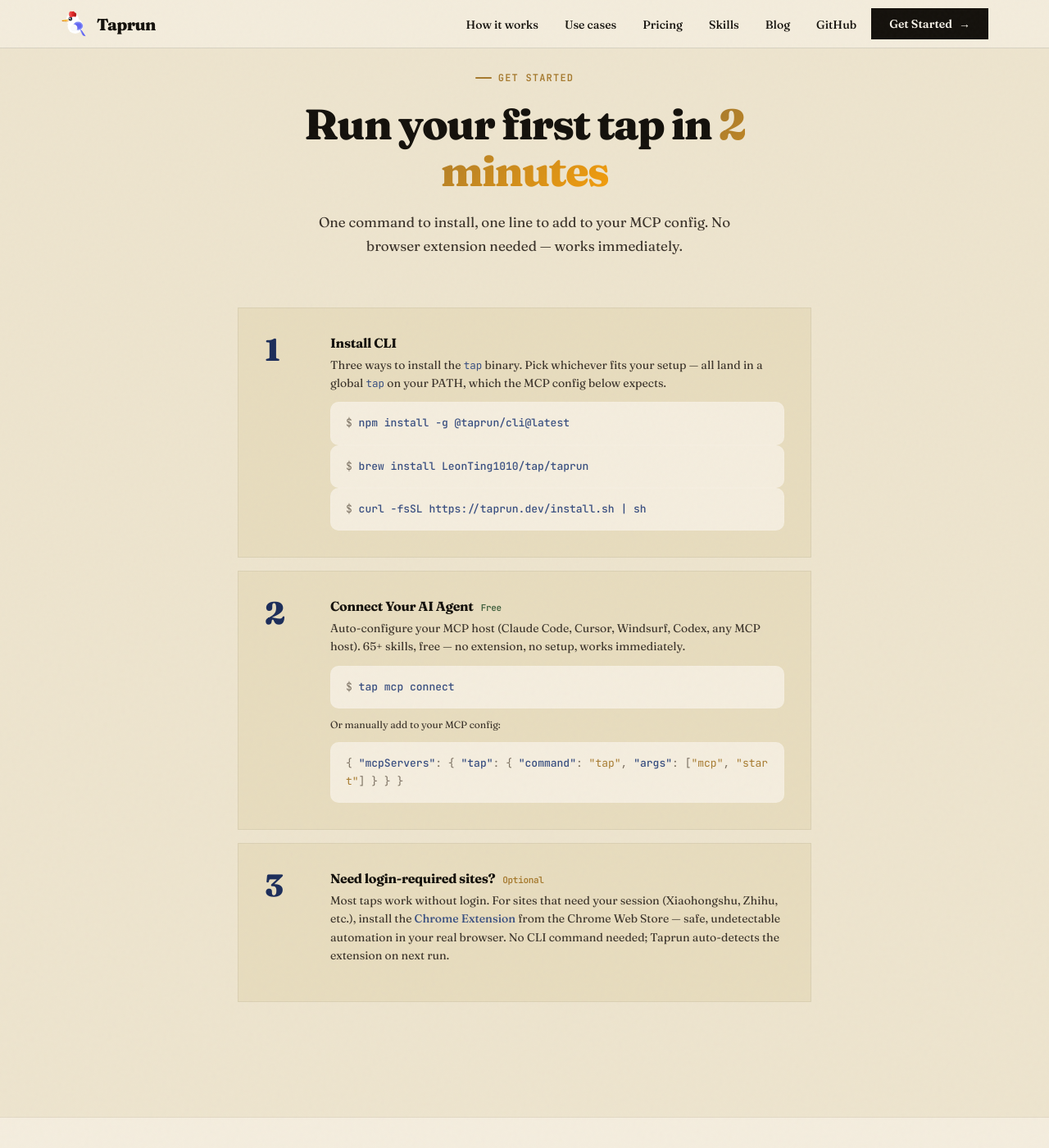
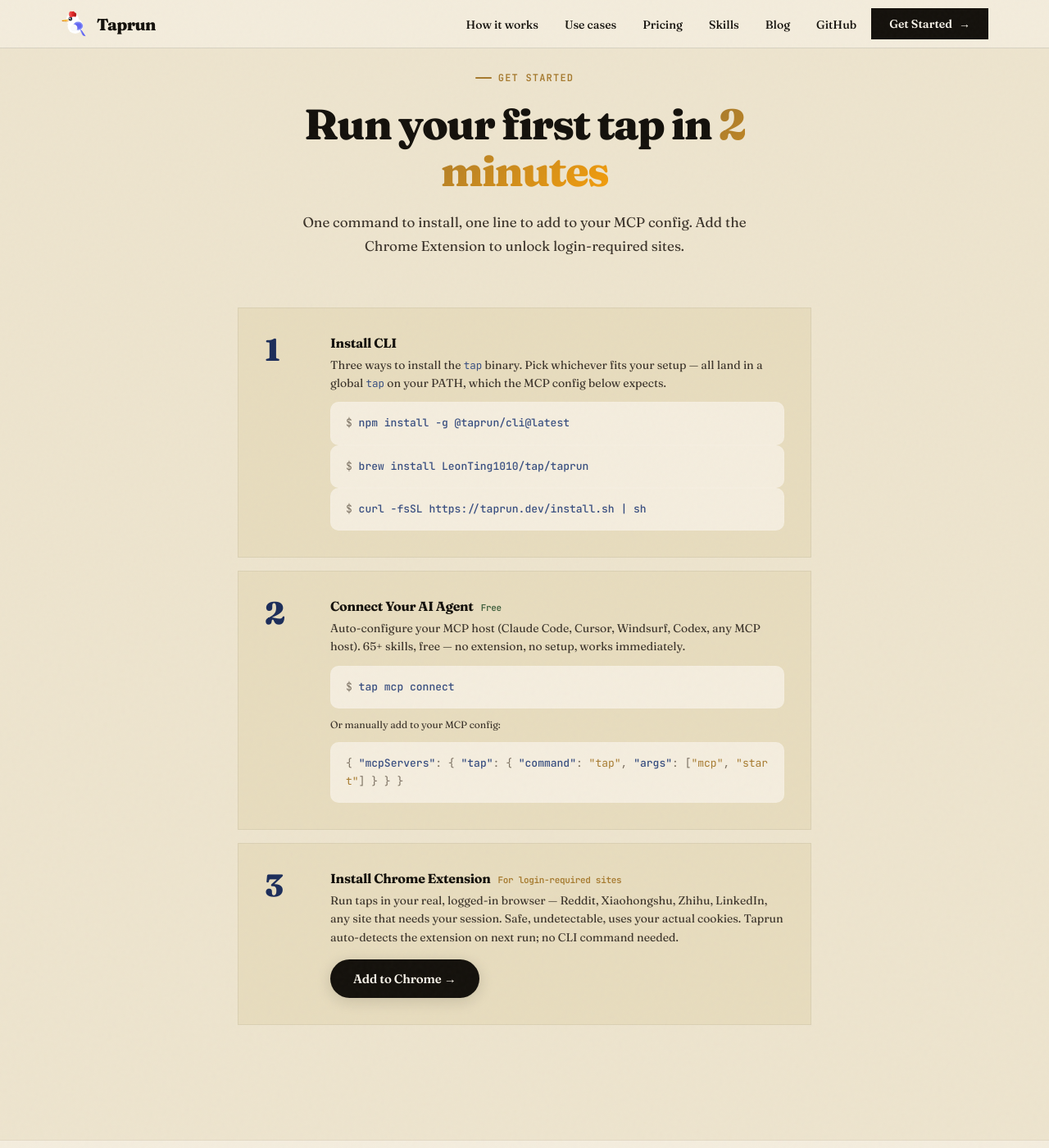
Before and after one commit to LeonTing1010/tap, a Jekyll site: the page docs/index.html, which Jekyll copies as it is, in a window 1280 px wide and 1400 px high, scrolled down 4427 px. Shown: the whole window at 82% size. Built offline with Jekyll 4.4.1, drawn with Linux system fonts in a browser that asks for light colours.

Commit message:
site: promote Chrome Extension from footnote to hero CTA + install step
Hero gets a secondary "Chrome Extension →" ghost CTA alongside Install/Browse/GitHub.
Install Step 3 reframed from "Optional / edge case" into an action-led card with an
"Add to Chrome →" primary button, and the section description no longer contradicts
it with "No browser extension needed."

Co-Authored-By: Claude Opus 4.7 (1M context) <noreply@anthropic.com>

```diff
--- a/docs/index.html
+++ b/docs/index.html
@@ -2542,6 +2542,7 @@ h2 .hl {
     </div>
     <div class="press-colophon-cta">
       <a href="#install" class="press-cta press-cta--primary">Install · 2 min</a>
+      <a href="https://chromewebstore.google.com/detail/tap/llcidejeoobdegbkolbjhfoeckphldce" class="press-cta press-cta--ghost">Chrome Extension →</a>
       <a href="/taps/" class="press-cta press-cta--ghost">Browse 200+ taps →</a>
       <a href="https://github.com/LeonTing1010/tap" class="press-cta press-cta--ghost">View on GitHub →</a>
     </div>
@@ -2716,7 +2717,7 @@ h2 .hl {
     <div class="install-header">
       <div class="section-tag reveal">Get Started</div>
       <h2 class="reveal">Run your first tap in <span class="hl">2 minutes</span></h2>
-      <p class="section-desc reveal">One command to install, one line to add to your MCP config. No browser extension needed &mdash; works immediately.</p>
+      <p class="section-desc reveal">One command to install, one line to add to your MCP config. Add the Chrome Extension to unlock login-required sites.</p>
     </div>
 
     <div class="install-steps">
@@ -2743,8 +2744,9 @@ h2 .hl {
       <div class="install-step reveal">
         <div class="install-step-num">3</div>
         <div>
-          <h4>Need login-required sites? <span style="font-family:var(--font-mono);font-size:11px;color:var(--gold);font-weight:600;margin-left:6px;">Optional</span></h4>
-          <p>Most taps work without login. For sites that need your session (Xiaohongshu, Zhihu, etc.), install the <a href="https://chromewebstore.google.com/detail/tap/llcidejeoobdegbkolbjhfoeckphldce">Chrome Extension</a> from the Chrome Web Store — safe, undetectable automation in your real browser. No CLI command needed; Taprun auto-detects the extension on next run.</p>
+          <h4>Install Chrome Extension <span style="font-family:var(--font-mono);font-size:11px;color:var(--gold);font-weight:600;margin-left:6px;">For login-required sites</span></h4>
+          <p>Run taps in your real, logged-in browser — Reddit, Xiaohongshu, Zhihu, LinkedIn, any site that needs your session. Safe, undetectable, uses your actual cookies. Taprun auto-detects the extension on next run; no CLI command needed.</p>
+          <a href="https://chromewebstore.google.com/detail/tap/llcidejeoobdegbkolbjhfoeckphldce" class="btn btn-primary" style="display:inline-flex;align-items:center;gap:8px;margin-top:4px;">Add to Chrome →</a>
         </div>
       </div>
     </div>
```
